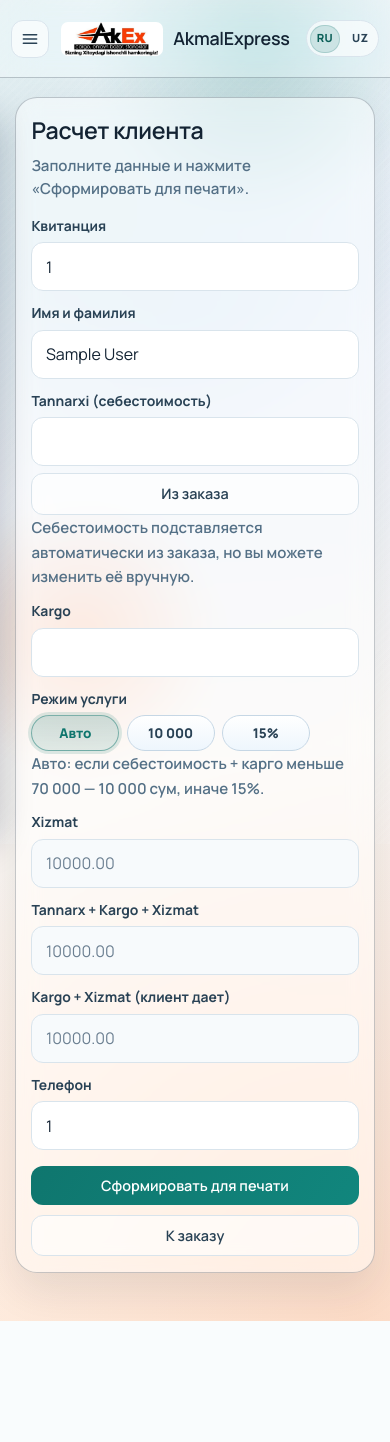
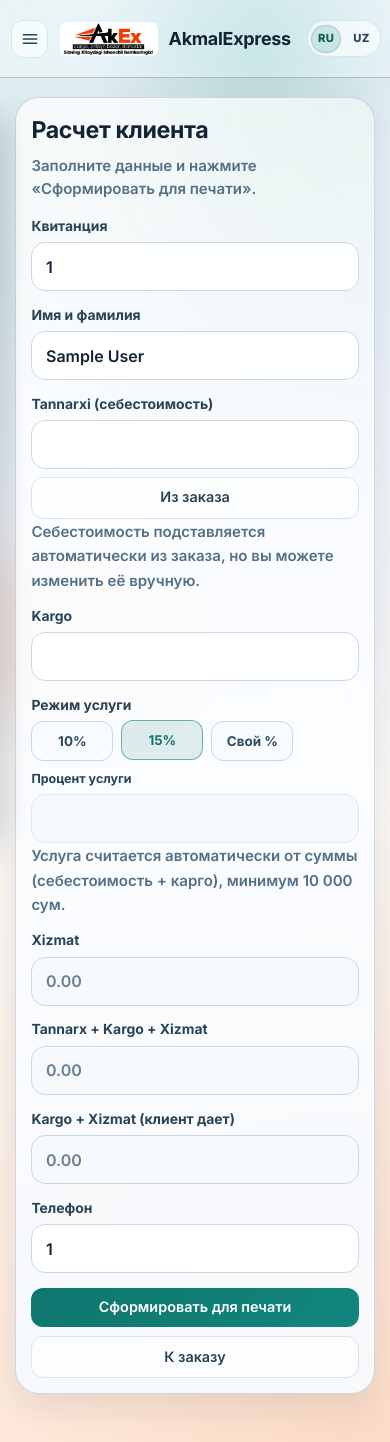
Before and after one commit to xusraw1/akmalexpress, a Django app: a page that uses templates/base.html in a window 390 px wide. Before the commit the page ends 1321 px from the top, so only its background shows below. Run offline with Django 5.2, Linux system fonts and the light colour scheme; a user stored in the database is signed in; tables that the repository leaves empty hold one stand-in row (values such as "Sample post"); some libraries are stand-ins or nearby versions.

Commit message:
UI updates: unified Inter font, settlement form improvements, style refinements

```diff
--- a/akmalexpress/i18n.py
+++ b/akmalexpress/i18n.py
@@ -214,7 +214,10 @@
     'Услуга': 'Xizmat',
     'Режим услуги': "Xizmat rejimi",
     'Авто': "Avto",
+    'Свой %': "O'z %",
+    'Процент услуги': 'Xizmat foizi',
     'Авто: если себестоимость + карго меньше 70 000 — 10 000 сум, иначе 15%.': "Avto: agar tannarx + kargo 70 000 dan kam bo'lsa — 10 000 so'm, aks holda 15%.",
+    'Услуга считается автоматически от суммы (себестоимость + карго), минимум 10 000 сум.': "Xizmat summa (tannarx + kargo) asosida avtomatik hisoblanadi, minimum 10 000 so'm.",
     'Карго сумма (опционально)': "Kargo summasi (ixtiyoriy)",
     'Услуга сумма (опционально)': "Xizmat summasi (ixtiyoriy)",
     'Курс USD': 'USD kursi',
--- a/akmalexpress/templates/akmalexpress/receipt_print.html
+++ b/akmalexpress/templates/akmalexpress/receipt_print.html
@@ -6,6 +6,9 @@
     <meta charset="UTF-8">
     <meta name="viewport" content="width=device-width, initial-scale=1.0">
     <title>Квитанция №{{ order.receipt_number }} | AkmalExpress</title>
+    <link rel="preconnect" href="https://fonts.googleapis.com">
+    <link rel="preconnect" href="https://fonts.gstatic.com" crossorigin>
+    <link href="https://fonts.googleapis.com/css2?family=Inter:wght@600;700;800&display=swap" rel="stylesheet">
     <style>
         :root {
             --receipt-width: 56mm;
@@ -24,7 +27,7 @@
         }
 
         body {
-            font-family: "Arial", "Segoe UI", sans-serif;
+            font-family: "Inter", -apple-system, BlinkMacSystemFont, "Segoe UI", Roboto, "Helvetica Neue", Arial, sans-serif;
             font-size: 9.5pt;
             font-weight: 700;
             line-height: 1.2;
--- a/akmalexpress/templates/akmalexpress/settlement_form.html
+++ b/akmalexpress/templates/akmalexpress/settlement_form.html
@@ -4,7 +4,7 @@
 {% block title %}Расчет клиента №{{ order.receipt_number }} | AkmalExpress{% endblock %}
 
 {% block content %}
-<section class="content-card">
+<section class="content-card settlement-card">
     <div class="section-head">
         <div>
             <h1 class="section-title">Расчет клиента</h1>
@@ -12,9 +12,9 @@
         </div>
     </div>
 
-    <form method="post" class="unified-form" id="settlementForm">
+    <form method="post" class="unified-form settlement-form" id="settlementForm">
         {% csrf_token %}
-        <div class="form-grid two-col">
+        <div class="form-grid two-col settlement-grid">
             <div class="field">
                 <label for="sheet-receipt">Квитанция</label>
                 <input id="sheet-receipt" type="text" name="receipt_number" value="{{ sheet.receipt_number }}" required>
@@ -49,19 +49,32 @@
                 <label>Режим услуги</label>
                 <div class="service-mode-group" data-sheet-service-mode>
                     <label class="service-mode-option">
-                        <input type="radio" name="service_mode" value="auto" {% if sheet.service_mode != 'fixed_10000' and sheet.service_mode != 'percent_15' %}checked{% endif %}>
-                        <span>Авто</span>
+                        <input type="radio" name="service_mode" value="percent_10" {% if sheet.service_mode == 'percent_10' %}checked{% endif %}>
+                        <span>10%</span>
                     </label>
                     <label class="service-mode-option">
-                        <input type="radio" name="service_mode" value="fixed_10000" {% if sheet.service_mode == 'fixed_10000' %}checked{% endif %}>
-                        <span>10 000</span>
+                        <input type="radio" name="service_mode" value="percent_15" {% if sheet.service_mode == 'percent_15' or not sheet.service_mode %}checked{% endif %}>
+                        <span>15%</span>
                     </label>
                     <label class="service-mode-option">
-                        <input type="radio" name="service_mode" value="percent_15" {% if sheet.service_mode == 'percent_15' %}checked{% endif %}>
-                        <span>15%</span>
+                        <input type="radio" name="service_mode" value="custom_percent" {% if sheet.service_mode == 'custom_percent' %}checked{% endif %}>
+                        <span>Свой %</span>
                     </label>
                 </div>
-                <small class="muted">Авто: если себестоимость + карго меньше 70 000 — 10 000 сум, иначе 15%.</small>
+                <div class="service-custom-percent">
+                    <label for="sheet-service-percent">Процент услуги</label>
+                    <input
+                        id="sheet-service-percent"
+                        type="number"
+                        name="service_percent"
+                        step="0.01"
+                        min="0.01"
+                        max="100"
+                        value="{{ sheet.service_percent|default_if_none:'15'|floatformat:'2' }}"
+                        data-sheet-service-percent
+                    >
+                </div>
+                <small class="muted">Услуга считается автоматически от суммы (себестоимость + карго), минимум 10 000 сум.</small>
             </div>
             <div class="field">
                 <label for="sheet-service">Xizmat</label>
@@ -81,7 +94,7 @@
             </div>
         </div>
 
-        <div class="form-actions">
+        <div class="form-actions settlement-actions">
             <button type="submit" class="btn-primary">Сформировать для печати</button>
             <a href="{% url 'detail_order' order.slug %}" class="btn-ghost">К заказу</a>
         </div>
@@ -95,13 +108,14 @@
     const serviceInput = document.querySelector('[data-sheet-service]');
     const totalInput = document.querySelector('[data-sheet-total]');
     const dueInput = document.querySelector('[data-sheet-due]');
+    const servicePercentInput = document.querySelector('[data-sheet-service-percent]');
     const serviceModeInputs = Array.from(document.querySelectorAll('input[name="service_mode"]'));
     const productResetButton = document.querySelector('[data-product-reset]');
-    if (!productInput || !cargoInput || !serviceInput || !totalInput || !dueInput || !serviceModeInputs.length) return;
+    if (!productInput || !cargoInput || !serviceInput || !totalInput || !dueInput || !servicePercentInput || !serviceModeInputs.length) return;
 
-    const SERVICE_THRESHOLD = 70000;
-    const SERVICE_FIXED = 10000;
-    const HIGH_RATE = 0.15;
+    const SERVICE_MIN = 10000;
+    const TEN_PERCENT = 10;
+    const FIFTEEN_PERCENT = 15;
 
     const parseNumber = (value) => {
         const cleaned = String(value || '').replace(',', '.').trim();
@@ -113,22 +127,33 @@
     const round2 = (value) => Math.round(value * 100) / 100;
     const selectedServiceMode = () => {
         const selected = serviceModeInputs.find((item) => item.checked);
-        return selected ? selected.value : 'auto';
+        return selected ? selected.value : 'percent_15';
     };
     const defaultProductCost = parseNumber(productInput.dataset.sheetProductDefault || productInput.value);
+
+    const toggleCustomPercentField = () => {
+        const mode = selectedServiceMode();
+        const isCustom = mode === 'custom_percent';
+        servicePercentInput.disabled = !isCustom;
+        servicePercentInput.required = isCustom;
+    };
 
     const recalc = () => {
         const product = parseNumber(productInput.value);
         const cargo = parseNumber(cargoInput.value);
         const base = product + cargo;
         const mode = selectedServiceMode();
-        let service = 0;
-        if (mode === 'fixed_10000') {
-            service = SERVICE_FIXED;
-        } else if (mode === 'percent_15') {
-            service = round2(base * HIGH_RATE);
-        } else {
-            service = base < SERVICE_THRESHOLD ? SERVICE_FIXED : round2(base * HIGH_RATE);
+        let percent = FIFTEEN_PERCENT;
+
+        if (mode === 'percent_10') {
+            percent = TEN_PERCENT;
+        } else if (mode === 'custom_percent') {
+            percent = parseNumber(servicePercentInput.value) || FIFTEEN_PERCENT;
+        }
+
+        let service = round2(base * (percent / 100));
+        if (base > 0 && service < SERVICE_MIN) {
+            service = SERVICE_MIN;
         }
         serviceInput.value = service.toFixed(2);
         totalInput.value = round2(product + cargo + service).toFixed(2);
@@ -139,7 +164,12 @@
         input.addEventListener('input', recalc);
         input.addEventListener('change', recalc);
     });
-    serviceModeInputs.forEach((input) => input.addEventListener('change', recalc));
+    serviceModeInputs.forEach((input) => input.addEventListener('change', () => {
+        toggleCustomPercentField();
+        recalc();
+    }));
+    servicePercentInput.addEventListener('input', recalc);
+    servicePercentInput.addEventListener('change', recalc);
 
     if (productResetButton) {
         productResetButton.addEventListener('click', () => {
@@ -157,6 +187,7 @@
         }
     });
 
+    toggleCustomPercentField();
     recalc();
 })();
 </script>
--- a/akmalexpress/templates/akmalexpress/settlement_print.html
+++ b/akmalexpress/templates/akmalexpress/settlement_print.html
@@ -6,6 +6,9 @@
     <meta charset="UTF-8">
     <meta name="viewport" content="width=device-width, initial-scale=1.0">
     <title>Расчет №{{ sheet.receipt_number }} | AkmalExpress</title>
+    <link rel="preconnect" href="https://fonts.googleapis.com">
+    <link rel="preconnect" href="https://fonts.gstatic.com" crossorigin>
+    <link href="https://fonts.googleapis.com/css2?family=Inter:wght@600;700;800&display=swap" rel="stylesheet">
     <style>
         :root {
             --receipt-width: 56mm;
@@ -24,7 +27,7 @@
         }
 
         body {
-            font-family: "Arial", "Segoe UI", sans-serif;
+            font-family: "Inter", -apple-system, BlinkMacSystemFont, "Segoe UI", Roboto, "Helvetica Neue", Arial, sans-serif;
             font-size: 10pt;
             font-weight: 800;
             line-height: 1.25;
--- a/static/css/core/forms-and-upload.css
+++ b/static/css/core/forms-and-upload.css
@@ -205,16 +205,44 @@
     align-items: center;
 }
 
+.settlement-card {
+    border: 1px solid rgba(173, 191, 206, 0.58);
+    border-radius: 24px;
+    background:
+        radial-gradient(circle at 100% 0, rgba(15, 118, 110, 0.08), transparent 36%),
+        linear-gradient(180deg, rgba(255, 255, 255, 0.92), rgba(246, 250, 255, 0.92));
+    box-shadow: 0 16px 32px rgba(15, 23, 42, 0.08);
+}
+
+.settlement-form input,
+.settlement-form textarea,
+.settlement-form select {
+    border-radius: 14px;
+    border-color: #c8d8e6;
+    background: rgba(255, 255, 255, 0.95);
+}
+
+.settlement-grid {
+    gap: 0.85rem;
+}
+
+.settlement-actions {
+    justify-content: flex-start;
+    gap: 0.6rem;
+    margin-top: 0.9rem;
+}
+
 .btn-inline {
     min-height: 42px;
     white-space: nowrap;
+    border-radius: 12px;
 }
 
 .service-mode-group {
     display: flex;
     flex-wrap: wrap;
-    gap: 0.45rem;
-    margin-top: 0.1rem;
+    gap: 0.5rem;
+    margin-top: 0.12rem;
 }
 
 .service-mode-option {
@@ -235,28 +263,50 @@
     display: inline-flex;
     align-items: center;
     justify-content: center;
-    min-height: 36px;
-    min-width: 88px;
-    padding: 0.35rem 0.78rem;
-    border-radius: 999px;
-    border: 1px solid #c6d7e5;
-    background: linear-gradient(180deg, #ffffff, #eef6fd);
-    color: var(--ink-700);
+    min-height: 40px;
+    min-width: 82px;
+    padding: 0.4rem 0.82rem;
+    border-radius: 12px;
+    border: 1px solid #c5d8e8;
+    background: #f8fbff;
+    color: #314a5f;
     font-size: 0.84rem;
-    font-weight: 800;
+    font-weight: 700;
     cursor: pointer;
-    transition: border-color 0.2s ease, background-color 0.2s ease, color 0.2s ease, box-shadow 0.2s ease;
+    transition: border-color 0.2s ease, background-color 0.2s ease, color 0.2s ease, transform 0.2s ease;
 }
 
 .service-mode-option input[type="radio"]:checked+span {
-    border-color: rgba(15, 118, 110, 0.48);
-    background: linear-gradient(180deg, rgba(15, 118, 110, 0.2), rgba(15, 118, 110, 0.12));
+    border-color: rgba(15, 118, 110, 0.54);
+    background: rgba(15, 118, 110, 0.12);
     color: #0f766e;
-    box-shadow: 0 0 0 3px rgba(15, 118, 110, 0.14);
+    transform: translateY(-1px);
 }
 
 .service-mode-option input[type="radio"]:focus-visible+span {
     box-shadow: 0 0 0 3px rgba(15, 118, 110, 0.16);
+}
+
+.service-custom-percent {
+    margin-top: 0.55rem;
+    max-width: 220px;
+}
+
+.service-custom-percent label {
+    display: block;
+    margin-bottom: 0.32rem;
+    font-size: 0.78rem;
+    font-weight: 700;
+    color: var(--ink-700);
+}
+
+.service-custom-percent input {
+    width: 100%;
+}
+
+.service-custom-percent input:disabled {
+    opacity: 0.58;
+    cursor: not-allowed;
 }
 
 .field-error {
@@ -641,4 +691,13 @@
     .field-inline-control .btn-inline {
         width: 100%;
     }
+
+    .settlement-actions .btn-primary,
+    .settlement-actions .btn-ghost {
+        width: 100%;
+    }
+
+    .service-custom-percent {
+        max-width: 100%;
+    }
 }
--- a/static/css/core/layout.css
+++ b/static/css/core/layout.css
@@ -1,4 +1,5 @@
 :root {
+    --font-primary: "Inter", -apple-system, BlinkMacSystemFont, "Segoe UI", Roboto, "Helvetica Neue", Arial, sans-serif;
     --bg-main: #f7fafc;
     --bg-soft: #ffffff;
     --ink-900: #132333;
@@ -37,8 +38,8 @@
 }
 
 body.app-body {
-    font-family: "Manrope", sans-serif;
-    font-weight: 400;
+    font-family: var(--font-primary);
+    font-weight: 600;
     color: var(--ink-900);
     background:
         radial-gradient(circle at 8% 0%, rgba(15, 118, 110, 0.2), transparent 36%),
@@ -81,8 +82,8 @@
 .brand-mark b,
 .section-title,
 .panel-title {
-    font-family: "Outfit", "Manrope", sans-serif;
-    font-weight: 600;
+    font-family: var(--font-primary);
+    font-weight: 700;
     letter-spacing: -0.015em;
     color: var(--ink-900);
 }
--- a/static/css/pages/about-faq.css
+++ b/static/css/pages/about-faq.css
@@ -4,7 +4,7 @@
 .about-page {
     display: grid;
     gap: 1rem;
-    font-family: "Manrope", sans-serif;
+    font-family: var(--font-primary);
 }
 
 /* ——— Hero ——— */
@@ -66,7 +66,7 @@
 
 .about-hero__title {
     margin: 0.65rem 0 0;
-    font-family: "Outfit", "Manrope", sans-serif;
+    font-family: var(--font-primary);
     font-size: clamp(1.65rem, 3.5vw, 2.6rem);
     line-height: 1.08;
     letter-spacing: -0.04em;
@@ -242,7 +242,7 @@
 .about-stat__value {
     display: block;
     margin-top: 0.25rem;
-    font-family: "Outfit", "Manrope", sans-serif;
+    font-family: var(--font-primary);
     font-size: clamp(1.15rem, 2vw, 1.6rem);
     color: var(--ink-900);
     letter-spacing: -0.03em;
@@ -417,7 +417,7 @@
     display: flex;
     align-items: center;
     justify-content: center;
-    font-family: "Outfit", "Manrope", sans-serif;
+    font-family: var(--font-primary);
     font-size: 0.9rem;
     font-weight: 700;
     color: #fff;
--- a/static/css/pages/dashboard.css
+++ b/static/css/pages/dashboard.css
@@ -1311,7 +1311,7 @@
 .contacts-page {
     display: grid;
     gap: 1rem;
-    font-family: "Manrope", sans-serif;
+    font-family: var(--font-primary);
 }
 
 /* ——— Hero ——— */
@@ -1342,7 +1342,7 @@
 
 .contacts-hero__title {
     margin: 0.55rem 0 0;
-    font-family: "Outfit", "Manrope", sans-serif;
+    font-family: var(--font-primary);
     font-size: clamp(1.6rem, 3.2vw, 2.4rem);
     line-height: 1.08;
     letter-spacing: -0.04em;
@@ -1712,7 +1712,7 @@
 
 .notfound-code {
     margin: 0;
-    font-family: "Outfit", "Manrope", sans-serif;
+    font-family: var(--font-primary);
     font-size: clamp(4rem, 11vw, 8rem);
     line-height: 0.92;
     letter-spacing: -0.04em;
--- a/templates/base.html
+++ b/templates/base.html
@@ -10,7 +10,7 @@
     <link rel="preconnect" href="https://fonts.googleapis.com">
     <link rel="preconnect" href="https://fonts.gstatic.com" crossorigin>
     <link
-        href="https://fonts.googleapis.com/css2?family=Manrope:wght@400;500;600;700;800&family=Space+Grotesk:wght@500;600;700&display=swap"
+        href="https://fonts.googleapis.com/css2?family=Inter:wght@500;600;700;800&display=swap"
         rel="stylesheet">
     <link rel="stylesheet" href="{% static 'output.css' %}">
     <link rel="stylesheet" href="{% static 'css/main.css' %}">
```
Also changed, not shown: akmalexpress/tests.py (+39 -0 lines), akmalexpress/views_orders.py (+54 -14 lines).
